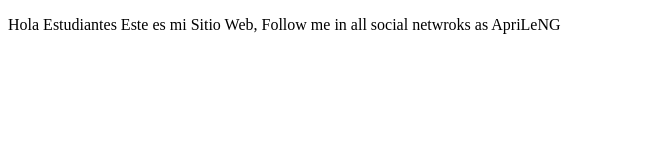
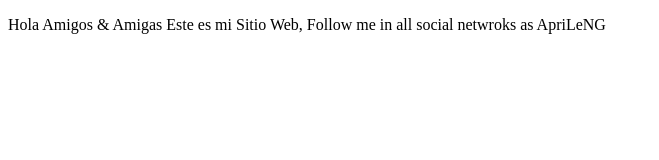
Before and after one commit to afabrild/ProyectoDemoCursoPrework, a plain HTML site: page index.html in a window 1280 px wide. Shown: the whole page, without its empty margins (0-659 px from the left). Drawn offline with Linux system fonts and the light colour scheme.

Commit message:
first commit Cambios agregamos amigos y amigas

```diff
--- a/index.html
+++ b/index.html
@@ -7,6 +7,6 @@
     <title>Hola Mundo</title>
 </head>
 <body>
-    <p>Hola Estudiantes Este es mi Sitio Web, Follow me in all social netwroks as ApriLeNG</p>
+    <p>Hola Amigos & Amigas Este es mi Sitio Web, Follow me in all social netwroks as ApriLeNG</p>
 </body>
 </html>
```
